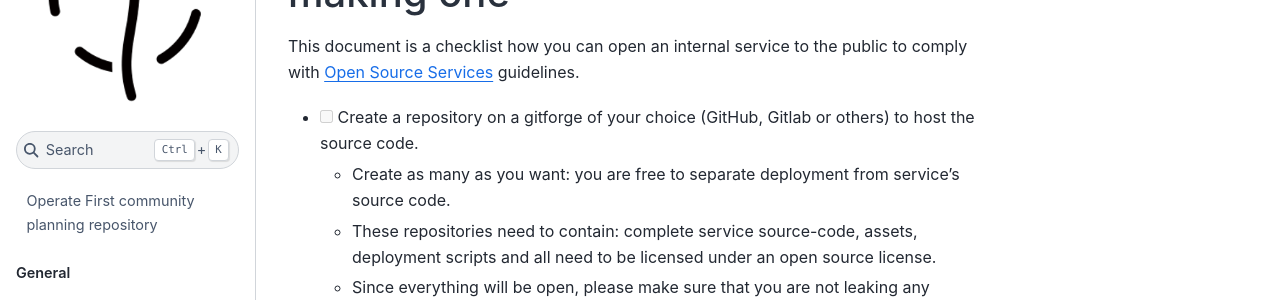
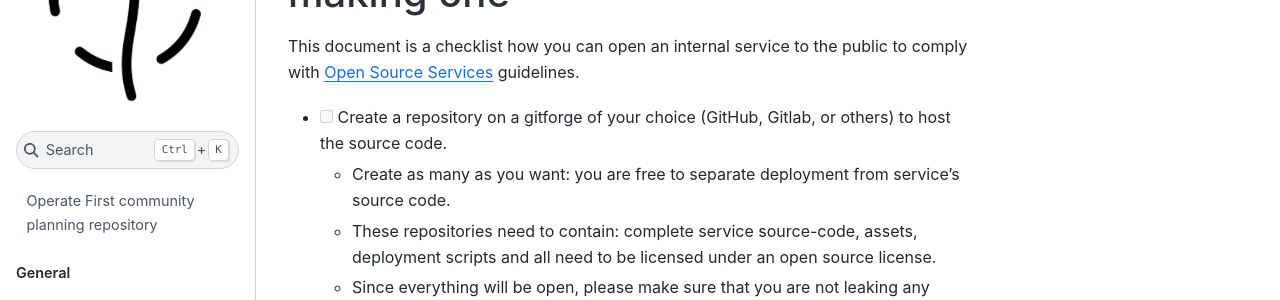
Before and after one commit to operate-first/community, a Jupyter Book: the page built from opening-services.md, in a window 1280 px wide. Shown: the part 148-448 px from the top of the page. Built offline with Jupyter Book 1.0.4 settings and Sphinx 7.4.7 and the Sphinx Book theme 1.1.4, drawn with Linux system fonts in a browser that asks for light colours.

Commit message:
Simple serial comma copyeidt

```diff
--- a/opening-services.md
+++ b/opening-services.md
@@ -6,7 +6,7 @@ description: A clear tasklist if you want to open an internal service to the pub
 
 This document is a checklist how you can open an internal service to the public to comply with [Open Source Services](open-source-services.md) guidelines.
 
-* [ ] Create a repository on a gitforge of your choice (GitHub, Gitlab or others) to host the source code.
+* [ ] Create a repository on a gitforge of your choice (GitHub, Gitlab, or others) to host the source code.
   * Create as many as you want: you are free to separate deployment from service's source code.
   * These repositories need to contain: complete service source-code, assets, deployment scripts and all need to be licensed under an open source license.
   * Since everything will be open, please make sure that you are not leaking any information to the public which should remain private: commit history could be such an example.
```
